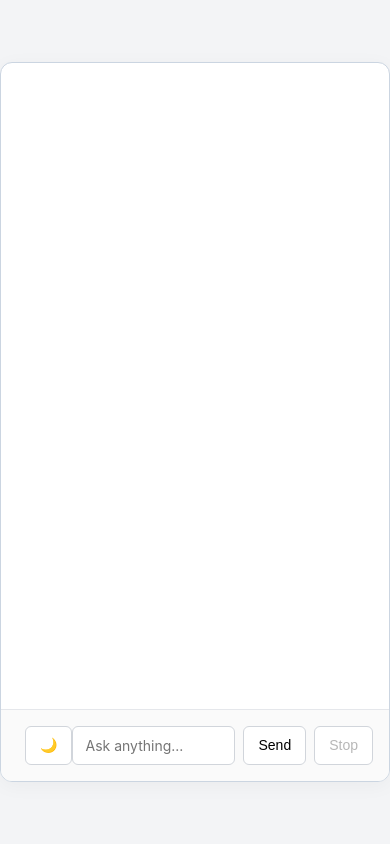
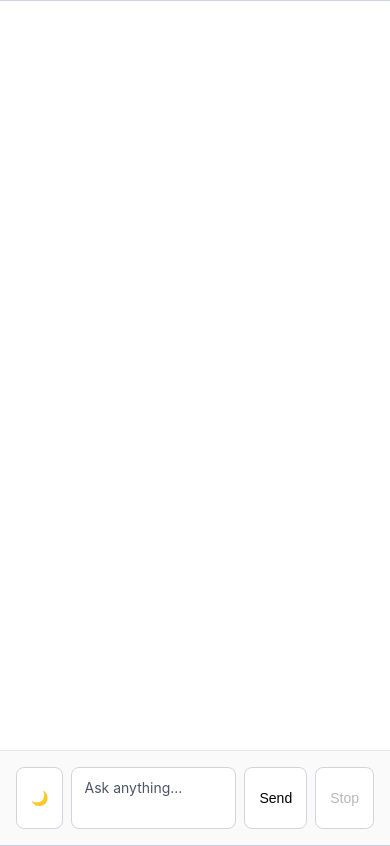
Before and after one commit to jonlocke/Holly, a Flask app: page / in a window 390 px wide. Before the commit the page ends 799 px from the top, so only its background shows below. Run offline with Flask 3, Linux system fonts and the light colour scheme.

Commit message:
Improve chat UI accessibility and responsive UX

```diff
--- a/static/style.css
+++ b/static/style.css
@@ -1,33 +1,25 @@
 /* ---------- Page Base ---------- */
+
+:root {
+    --bg: #f3f4f6;
+    --surface: #ffffff;
+    --surface-muted: #fafafa;
+    --border: #d1d5db;
+    --text: #111827;
+    --text-muted: #4b5563;
+    --focus-ring: #2563eb;
+}
 
 body {
     margin: 0;
-    background: #f3f4f6;
+    padding: 16px;
+    background: var(--bg);
     font-family: -apple-system, BlinkMacSystemFont, "Segoe UI", sans-serif;
     display: flex;
     justify-content: center;
     align-items: center;
-    height: 100vh;
-}
-
-body.dark .app {
-    background: #111827;
-    border-color: #374151;
-    box-shadow: 0 4px 20px rgba(0, 0, 0, 0.25);
-}
-
-body.dark .header {
-    background: #1f2937;
-    border-bottom-color: #374151;
-}
-
-body.dark .header-title {
-    color: #e5e7eb;
-}
-
-body.dark .theme-btn {
-    border-color: #374151;
-    color: #e5e7eb;
+    min-height: 100vh;
+    box-sizing: border-box;
 }
 
 /* ---------- Header Strip ------- */
@@ -38,39 +30,46 @@ body.dark .theme-btn {
     align-items: center;
     padding: 14px 18px;
     border-bottom: 1px solid #e5e7eb;
-    background: #fafafa;
+    background: var(--surface-muted);
 }
 
 .header-title {
     font-size: 14px;
     font-weight: 600;
-    color: #111;
+    color: var(--text);
 }
 
 .theme-btn {
     background: none;
-    border: 1px solid #d1d5db;
+    border: 1px solid var(--border);
     border-radius: 8px;
-    padding: 4px 8px;
+    padding: 8px 10px;
+    min-height: 36px;
     cursor: pointer;
+    color: var(--text);
 }
 
 .theme-btn:hover {
     background: #f3f4f6;
 }
 
+.theme-btn:focus-visible,
+.input-bar button:focus-visible,
+textarea:focus-visible {
+    outline: 2px solid var(--focus-ring);
+    outline-offset: 2px;
+}
+
 /* ---------- Main App Box ---------- */
 .app {
-    width: 900px;
-    height: 85vh;
-    background: white;
-    border: 1px solid #cbd5e1;   /* slightly darker border */
+    width: min(900px, 100%);
+    height: min(85vh, 920px);
+    background: var(--surface);
+    border: 1px solid #cbd5e1;
     border-radius: 12px;
     display: flex;
     flex-direction: column;
     overflow: hidden;
-
-    /* subtle shadow */
     box-shadow: 0 4px 20px rgba(0, 0, 0, 0.04);
 }
 
@@ -80,6 +79,18 @@ body.dark .theme-btn {
     flex: 1;
     overflow-y: auto;
     padding: 24px;
+    scroll-behavior: smooth;
+}
+
+.chat-container::-webkit-scrollbar {
+    width: 10px;
+}
+
+.chat-container::-webkit-scrollbar-thumb {
+    background: #d1d5db;
+    border-radius: 999px;
+    border: 2px solid transparent;
+    background-clip: content-box;
 }
 
 /* ---------- Messages ---------- */
@@ -98,11 +109,11 @@ body.dark .theme-btn {
 }
 
 .bubble {
-    max-width: 70%;
+    max-width: min(70%, 720px);
     padding: 12px 16px;
     border-radius: 12px;
     font-size: 14px;
-    line-height: 1.5;
+    line-height: 1.55;
     word-wrap: break-word;
 }
 
@@ -121,21 +132,31 @@ body.dark .theme-btn {
 
 .input-bar {
     display: flex;
+    gap: 8px;
     padding: 16px;
     border-top: 1px solid #e5e7eb;
-    background: #fafafa;
+    background: var(--surface-muted);
 }
 
 textarea {
     flex: 1;
     resize: none;
     overflow: hidden;
+    min-height: 40px;
+    max-height: 160px;
     padding: 10px 12px;
     font-size: 14px;
-    border-radius: 6px;
-    border: 1px solid #d1d5db;
+    line-height: 1.4;
+    border-radius: 8px;
+    border: 1px solid var(--border);
     outline: none;
     font-family: inherit;
+    background: #fff;
+    color: var(--text);
+}
+
+textarea::placeholder {
+    color: var(--text-muted);
 }
 
 textarea:focus {
@@ -143,11 +164,11 @@ textarea:focus {
 }
 
 .input-bar button {
-    margin-left: 8px;
     padding: 10px 14px;
+    min-height: 40px;
     font-size: 14px;
-    border-radius: 6px;
-    border: 1px solid #d1d5db;
+    border-radius: 8px;
+    border: 1px solid var(--border);
     background: white;
     cursor: pointer;
 }
@@ -204,12 +225,22 @@ textarea:focus {
 /* ---------- Dark Mode ---------- */
 
 body.dark {
-    background: #1f2937;
+    --bg: #1f2937;
+    --surface: #111827;
+    --surface-muted: #1f2937;
+    --border: #374151;
+    --text: #e5e7eb;
+    --text-muted: #9ca3af;
+    --focus-ring: #60a5fa;
 }
 
 body.dark .app {
-    background: #111827;
     border-color: #374151;
+    box-shadow: 0 4px 20px rgba(0, 0, 0, 0.25);
+}
+
+body.dark .header {
+    border-bottom-color: #374151;
 }
 
 body.dark .assistant .bubble {
@@ -218,6 +249,56 @@ body.dark .assistant .bubble {
     color: #e5e7eb;
 }
 
-body.dark .user .bubble {
+body.dark textarea,
+body.dark .input-bar button {
+    background: #111827;
+    color: #e5e7eb;
+    border-color: #4b5563;
+}
+
+body.dark .theme-btn:hover,
+body.dark .input-bar button:hover {
     background: #374151;
 }
+
+body.dark .chat-container::-webkit-scrollbar-thumb {
+    background: #4b5563;
+    border: 2px solid transparent;
+    background-clip: content-box;
+}
+
+/* ---------- Responsive ---------- */
+
+@media (max-width: 768px) {
+    body {
+        padding: 0;
+        align-items: stretch;
+    }
+
+    .app {
+        width: 100%;
+        height: 100vh;
+        border-radius: 0;
+        border-left: 0;
+        border-right: 0;
+    }
+
+    .chat-container {
+        padding: 16px;
+    }
+
+    .bubble {
+        max-width: 88%;
+    }
+}
+
+@media (prefers-reduced-motion: reduce) {
+    .cursor,
+    .typing span {
+        animation: none;
+    }
+
+    .chat-container {
+        scroll-behavior: auto;
+    }
+}
```
